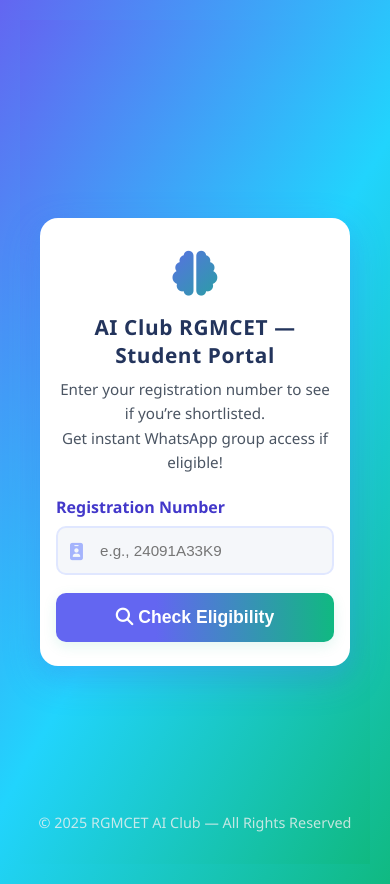
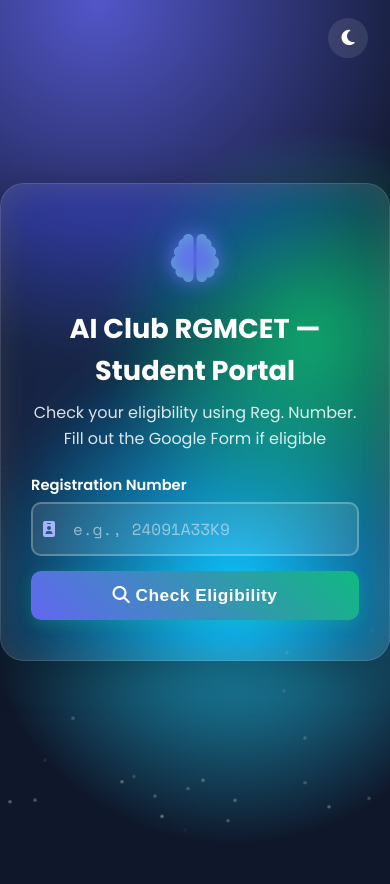
Before and after one commit to Mukkandi-Sridhar/AI_Club_Join, a plain HTML site: page index.html in a window 390 px wide. After the commit the page ends 844 px from the top, so only its background shows below. Drawn offline with nearby package versions, Linux system fonts and the light colour scheme.

Commit message:
Update index.html

```diff
--- a/index.html
+++ b/index.html
@@ -1,333 +1,465 @@
 <!DOCTYPE html>
 <html lang="en">
 <head>
-<meta charset="UTF-8">
-<meta name="viewport" content="width=device-width,initial-scale=1.0">
+<meta charset="UTF-8" />
+<meta name="viewport" content="width=device-width,initial-scale=1.0" />
 <title>AI Club RGMCET — Student Portal</title>
-<link rel="stylesheet" href="https://cdnjs.cloudflare.com/ajax/libs/font-awesome/6.4.0/css/all.min.css">
+<link
+  rel="stylesheet"
+  href="https://cdnjs.cloudflare.com/ajax/libs/font-awesome/6.4.0/css/all.min.css"
+/>
+<link
+  href="https://fonts.googleapis.com/css2?family=Poppins:wght@400;600;700&family=Space+Mono&display=swap"
+  rel="stylesheet"
+/>
 
 <style>
-/* ===== Global Reset ===== */
+  /* ========== Reset & Fonts ========== */
   * {
-  box-sizing: border-box;
     margin: 0;
     padding: 0;
+    box-sizing: border-box;
   }
-html, body {
-  min-height: 100vh;
-  font-family: 'Segoe UI', 'Inter', Arial, sans-serif;
-  background: linear-gradient(120deg, #6366f1 0%, #21d4fd 52%, #10b981 100%);
+  body {
+    font-family: "Poppins", sans-serif;
     display: flex;
     justify-content: center;
     align-items: center;
-  padding: 20px;
+    flex-direction: column;
+    min-height: 100vh;
+    overflow: hidden;
+    color: #fff;
+    background: #0f172a;
   }
 
-/* ===== Main Container ===== */
-.center-wrap {
-  display: flex;
-  justify-content: center;
-  align-items: center;
+  /* ==== Futuristic Animated Background ==== */
+  .bg {
+    position: absolute;
+    top: 0;
+    left: 0;
     width: 100%;
+    height: 100%;
+    background: radial-gradient(
+        circle at 25% top,
+        #6366f1cc,
+        transparent 40%
+      ),
+      radial-gradient(circle at 80% 40%, #10b981bb, transparent 35%),
+      radial-gradient(circle at 60% 70%, #21d4fdcc, transparent 40%);
+    z-index: -2;
+  }
+  .particles {
+    position: absolute;
+    width: 100%;
+    height: 100%;
+    overflow: hidden;
+    z-index: -1;
+  }
+  .particles span {
+    position: absolute;
+    display: block;
+    width: 4px;
+    height: 4px;
+    background: rgba(255, 255, 255, 0.4);
+    border-radius: 50%;
+    animation: float 18s infinite linear;
+  }
+  @keyframes float {
+    0% {
+      transform: translateY(120vh) scale(0.8);
+    }
+    100% {
+      transform: translateY(-10vh) scale(1);
+    }
   }
 
-/* ===== Card ===== */
+  /* ==== Card ==== */
   .card {
-  background: #fff;
-  border-radius: 20px;
-  box-shadow: 0 12px 36px rgba(99,102,241,0.28), 0 8px 16px rgba(24,188,237,0.12);
+    background: rgba(255, 255, 255, 0.06);
+    border: 1px solid rgba(255, 255, 255, 0.15);
+    backdrop-filter: blur(20px) saturate(180%);
+    border-radius: 24px;
     padding: 40px 30px;
+    text-align: center;
+    box-shadow: 0 12px 40px rgba(0, 0, 0, 0.35),
+      inset 0 1px 35px rgba(255, 255, 255, 0.08);
+    width: 100%;
     max-width: 420px;
-  width: 100%;
-  animation: fadeInUp 0.8s ease;
-  transition: transform 0.25s, box-shadow 0.25s;
+    animation: fadeInUp 0.9s ease;
+    transition: all 0.3s;
   }
   .card:hover {
     transform: translateY(-4px);
-  box-shadow: 0 14px 44px rgba(99,102,241,0.33), 0 8px 16px rgba(24,188,237,0.18);
+    box-shadow: 0 18px 50px rgba(0, 0, 0, 0.45);
   }
 
-/* ===== Animations ===== */
   @keyframes fadeInUp {
-  from {opacity:0; transform:translateY(30px);}
-  to {opacity:1; transform:translateY(0);}
+    from {
+      opacity: 0;
+      transform: translateY(40px);
+    }
+    to {
+      opacity: 1;
+      transform: translateY(0);
+    }
   }
 
-/* ===== Header ===== */
+  /* ==== Header ==== */
   .logo {
-  font-size: 2.8rem;
-  background: linear-gradient(135deg,#6366f1 30%, #10b981 80%);
+    font-size: 3rem;
+    margin-bottom: 12px;
+    background: linear-gradient(135deg, #818cf8, #34d399);
     -webkit-background-clip: text;
     -webkit-text-fill-color: transparent;
-  margin-bottom: 10px;
-  text-align: center;
+    animation: glowPulse 4s infinite alternate;
+  }
+  @keyframes glowPulse {
+    from {
+      text-shadow: 0 0 10px #34d399;
+    }
+    to {
+      text-shadow: 0 0 20px #6366f1;
+    }
   }
   h1 {
-  font-size: 1.5rem;
+    font-size: 1.7rem;
     font-weight: 700;
-  color: #23345c;
-  text-align: center;
     margin-bottom: 8px;
-  letter-spacing: .03em;
   }
   .subtitle {
     font-size: 1rem;
-  color: #4b5563;
-  text-align: center;
+    opacity: 0.85;
+    margin-bottom: 24px;
     line-height: 1.6;
-  margin-bottom: 22px;
   }
 
-/* ===== Form ===== */
-.form-group {
-  width: 100%;
-  margin-bottom: 18px;
-}
+  /* ==== Form ==== */
   label {
+    display: block;
+    text-align: left;
+    margin-bottom: 6px;
     font-weight: 600;
-  color: #4338ca;
-  font-size: 1rem;
-  margin-bottom: 8px;
-  display: block;
+    font-size: 0.92rem;
   }
   .input-wrap {
     position: relative;
-  width: 100%;
   }
   .input-icon {
     position: absolute;
-  left: 14px;
     top: 50%;
+    left: 12px;
     transform: translateY(-50%);
     color: #a5b4fc;
-  font-size: 1.08rem;
   }
   input[type="text"] {
     width: 100%;
-  padding: 14px 14px 14px 42px;
+    padding: 13px 13px 13px 40px;
+    border-radius: 10px;
+    border: 2px solid rgba(255, 255, 255, 0.25);
+    background: rgba(255, 255, 255, 0.1);
+    color: #fff;
     font-size: 1rem;
-  border: 2px solid #e0e7ff;
-  border-radius: 10px;
-  background: #f5f7fa;
+    font-family: "Space Mono", monospace;
+  }
+  input:focus {
+    border-color: #10b981;
+    box-shadow: 0 0 8px #10b98188;
     outline: none;
-  transition: border 0.2s, box-shadow 0.2s;
   }
-input[type="text"]:focus {
-  border-color: #10b981;
-  box-shadow: 0 2px 8px #10b98133;
+  ::placeholder {
+    color: #e2e8f0;
+    opacity: 0.6;
   }
 
-/* ===== Button ===== */
+  /* ==== Button ==== */
   .btn-check {
+    margin-top: 15px;
     width: 100%;
-  padding: 14px 0;
-  font-size: 1.1rem;
-  font-weight: 700;
+    padding: 14px;
     border: none;
     border-radius: 10px;
-  background: linear-gradient(90deg,#6366f1 36%,#10b981 100%);
+    font-size: 1.08rem;
+    font-weight: 700;
     color: #fff;
     cursor: pointer;
-  box-shadow: 0 4px 14px #10b9811f;
-  transition: transform 0.2s, box-shadow 0.2s;
+    letter-spacing: 0.5px;
+    background: linear-gradient(45deg, #6366f1, #10b981);
+    box-shadow: 0 4px 14px #10b98145;
+    transition: 0.25s;
   }
   .btn-check:hover {
     transform: translateY(-2px);
-  box-shadow: 0 6px 18px #10b9812f;
+    box-shadow: 0 8px 22px #6366f185;
   }
   .btn-check:active {
-  transform: scale(0.98);
+    transform: scale(0.97);
   }
 
-/* ===== Error Message ===== */
+  /* ==== Error & Success ==== */
   .error-box {
     margin-top: 12px;
-  background: #fee2e2;
-  color: #dc2626;
+    display: none;
+    background: #fecaca30;
+    color: #f87171;
+    font-weight: 600;
+    padding: 10px;
     border-radius: 8px;
-  padding: 10px 13px;
-  font-weight: 600;
-  font-size: 0.95rem;
-  text-align: center;
-  display: none;
-  box-shadow: 0 2px 12px #fca5a5aa;
+    animation: fadeIn 0.4s;
   }
-
-/* ===== Success State ===== */
   .success-section {
     display: none;
     flex-direction: column;
     align-items: center;
-  margin-top: 10px;
+    margin-top: 14px;
   }
   .success-icon {
     font-size: 3rem;
-  color: #10b981;
+    color: #22c55e;
     margin-bottom: 10px;
   }
+  .avatar-badge {
+    width: 62px;
+    height: 62px;
+    border-radius: 50%;
+    background: linear-gradient(135deg, #6366f1, #34d399);
+    color: #fff;
+    display: flex;
+    align-items: center;
+    justify-content: center;
+    font-size: 1.2rem;
+    font-weight: 700;
+    margin-bottom: 12px;
+    box-shadow: 0 4px 15px rgba(99, 102, 241, 0.4);
+  }
   .name-badge {
-  background: linear-gradient(97deg,#dbeafe 60%,#6ee7b7 100%);
-  color: #1f2937;
     font-weight: 600;
-  padding: 10px 18px;
+    font-size: 1.05rem;
+    margin-bottom: 15px;
+    padding: 8px 14px;
     border-radius: 8px;
-  margin-bottom: 16px;
-  font-size: 1rem;
-  box-shadow: 0 2px 12px #10b98128;
+    background: rgba(255, 255, 255, 0.15);
   }
-.whatsapp-btn {
-  background: linear-gradient(90deg,#25d366,#128c7e);
+  .google-form-btn {
+    display: inline-block;
+    padding: 13px 24px;
+    margin-bottom: 12px;
+    border-radius: 10px;
+    background: linear-gradient(90deg, #4285f4, #34a853);
     color: #fff;
     font-weight: 600;
-  font-size: 1.05rem;
-  border-radius: 9px;
-  padding: 12px 25px;
     text-decoration: none;
-  display: inline-block;
-  margin-bottom: 12px;
-  box-shadow: 0 6px 20px #25d36645;
     transition: transform 0.2s;
+    box-shadow: 0 4px 18px #4285f455;
   }
-.whatsapp-btn:hover { transform: translateY(-2px); }
+  .google-form-btn:hover {
+    transform: translateY(-2px);
+    background: linear-gradient(90deg, #34a853, #4285f4);
+  }
   .success-note {
-  font-size: 0.95rem;
-  color: #374151;
-  text-align: center;
+    font-size: 0.92rem;
+    opacity: 0.85;
   }
 
-/* ===== Footer ===== */
-.footer {
-  position: fixed;
-  bottom: 12px;
-  width: 100%;
-  text-align: center;
-  color: #f1f1f1;
-  font-size: 0.9rem;
-  opacity: 0.8;
+  /* ==== Toggle ==== */
+  .toggle-btn {
+    position: absolute;
+    top: 18px;
+    right: 22px;
+    border: none;
+    background: rgba(255, 255, 255, 0.1);
+    width: 40px;
+    height: 40px;
+    border-radius: 50%;
+    cursor: pointer;
+    color: #fff;
+    font-size: 1.1rem;
+    display: flex;
+    align-items: center;
+    justify-content: center;
   }
 
-/* ===== Mobile Styles ===== */
-@media (max-width: 600px) {
-  .card {
-    padding: 24px 16px;
-    border-radius: 18px;
+  /*====Dark Mode====*/
+  body.dark {
+    background: #e2e8f0;
+    color: #111;
   }
-  h1 { font-size: 1.3rem; }
-  .subtitle { font-size: 0.95rem; }
-  input[type="text"] { font-size: 0.95rem; }
+  body.dark .card {
+    background: rgba(23, 23, 23, 0.1);
+    color: #111;
+  }
+  body.dark h1,
+  body.dark .subtitle {
+    color: #111;
+  }
+  body.dark input {
+    color: #111;
+    background: rgba(0, 0, 0, 0.05);
+  }
+  body.dark .error-box {
+    background: #fee2e280;
+  }
+  body.dark .name-badge {
+    background: #f1f5f9;
   }
 </style>
 </head>
 <body>
+  <div class="bg"></div>
+  <div class="particles"></div>
+  <button class="toggle-btn" id="themeToggle">
+    <i class="fas fa-moon"></i>
+  </button>
 
-<div class="center-wrap">
   <div class="card">
-      <div class="logo"><i class="fas fa-brain"></i></div>
+    <div class="logo">
+      <i class="fas fa-brain"></i>
+    </div>
     <h1>AI Club RGMCET — Student Portal</h1>
-      <div class="subtitle">Enter your registration number to see if you’re shortlisted.<br> Get instant WhatsApp group access if eligible!</div>
+    <div class="subtitle">
+      Check your eligibility using Reg. Number.<br />
+      Fill out the Google Form if eligible
+    </div>
 
     <!-- Form -->
     <div id="formSection">
-          <form id="verifyForm" autocomplete="off">
-              <div class="form-group">
-                  <label>Registration Number</label>
+      <form id="verifyForm">
+        <label for="regNumber">Registration Number</label>
         <div class="input-wrap">
           <span class="input-icon"><i class="fas fa-id-badge"></i></span>
-                     <input type="text" id="regNumber" placeholder="e.g., 24091A33K9" maxlength="12" required>
+          <input
+            type="text"
+            id="regNumber"
+            placeholder="e.g., 24091A33K9"
+            maxlength="12"
+            required
+          />
         </div>
-              </div>
-              <button class="btn-check" type="submit"><i class="fas fa-search"></i> Check Eligibility</button>
+        <button type="submit" class="btn-check">
+          <i class="fas fa-search"></i> Check Eligibility
+        </button>
       </form>
       <div id="errorBox" class="error-box"></div>
     </div>
 
-      <!-- Success Section -->
+    <!-- Success -->
     <div class="success-section" id="successSection">
-          <div class="success-icon"><i class="fas fa-check-circle"></i></div>
+      <div class="success-icon">
+        <i class="fas fa-check-circle"></i>
+      </div>
+      <div class="avatar-badge" id="avatarBadge"></div>
       <div class="name-badge" id="nameBadge"></div>
-          <a class="whatsapp-btn" id="whatsBtn" href="https://chat.whatsapp.com/FrKdMHlW2BS8Ix3WJvRfOW?mode=ac_t" target="_blank" rel="noopener">
-              <i class="fab fa-whatsapp"></i> Join WhatsApp Group
-          </a>
-          <div class="success-note">Introduce yourself with name + reg no.</div>
-      </div>
+      <a
+        class="google-form-btn"
+        href="https://forms.gle/Spt5rZm2BFWR588h9"
+        target="_blank"
+        rel="noopener"
+        ><i class="fab fa-google"></i> Fill Google Form</a
+      >
+      <div class="success-note">Introduce yourself with Name + Reg No in the form.</div>
     </div>
   </div>
 
-<div class="footer">© 2025 RGMCET AI Club — All Rights Reserved</div>
+  <script>
+    // Generate floating particles
+    const particles = document.querySelector(".particles");
+    for (let i = 0; i < 25; i++) {
+      const span = document.createElement("span");
+      span.style.left = Math.random() * 100 + "%";
+      span.style.animationDuration = 10 + Math.random() * 20 + "s";
+      span.style.opacity = Math.random();
+      particles.appendChild(span);
+    }
 
-<script>
+    // Approved student list
     const aiClubMembers = [
-  {name:"Manti Sucharitha",reg:"24091A33K9"},
-  {name:"SHAIK SABERIN",reg:"24091A33F4"},
-  {name:"KAKANURU DEVAKI",reg:"24091A3334"},
-  {name:"C.Chandrika",reg:"24091A3327"},
-  {name:"Shaik Saniya",reg:"24091A33H2"},
-  {name:"Shaik Sana Kousar",reg:"24091A33G7"},
-  {name:"Soma Sai Charan",reg:"24091A33F8"},
-  {name:"AKULA DILEEP KUMAR",reg:"24091A3337"},
-  {name:"R.Devrndra Prasad",reg:"24091A3335"},
-  {name:"Venkateswarlu Siddavatam",reg:"24091A33Q4"},
-  {name:"GOPI JAYASIMHA",reg:"24091A3364"},
-  {name:"Naguru Harinath Reddy",reg:"24091A3349"},
-  {name:"B.Shanmukhasripriya",reg:"24091A33H8"},
-  {name:"Angadi Yeshwini",reg:"24091A33R7"},
-  {name:"YERUVA JAYASANKARREDDY",reg:"24091A3363"},
-  {name:"G. Geetha",reg:"24091A3340"},
-  {name:"Repalli Rajesh",reg:"24091A33E3"},
-  {name:"u.chandu",reg:"24091A3328"},
-  {name:"S Gowthami",reg:"24091A3343"},
-  {name:"SHANKAR",reg:"24091A33H7"},
-  {name:"A.Sharanya",reg:"24091A33H9"},
-  {name:"Sumedha Yelukuru",reg:"24091A33R6"},
-  {name:"Naga Deekshitha Bethamsetty",reg:"24091A33B6"},
-  {name:"D. MD. Muzammil",reg:"24091A33A6"},
-  {name:"Harini Posa",reg:"24091A3350"},
-  {name:"BAILLA SUSHEEL KUMAR",reg:"24091A33M7"},
-  {name:"Prathap Naik R",reg:"24091A33D7"},
-  {name:"Vempalli sivamadhurima",reg:"24091A33J3"},
-  {name:"Chowdam Ritheesh",reg:"24091A33F0"},
-  {name:"M.darshini",reg:"24091A3331"},
-  {name:"Pavani Bandapalli",reg:"24091A33D0"},
-  {name:"Sabbella Venkata Surendra Reddy",reg:"24091A33Q3"},
-  {name:"Roshan sreeram",reg:"24091A33F1"},
-  {name:"M SHIVA KISHORE",reg:"24091A33J2"},
-  {name:"B.SAIKIRAN",reg:"24091A33G4"},
-  {name:"KURUBA ANIL",reg:"24091A3313"},
-  {name:"Sangeetha. V",reg:"24091A33G9"},
-  {name:"Sahithi",reg:"24091A33F5"},
-  {name:"M Likith",reg:"24091A3383"},
-  {name:"K.Naga Sandeep",reg:"24091A33B8"}
+      { name: "Manti Sucharitha", reg: "24091A33K9" },
+      { name: "SHAIK SABERIN", reg: "24091A33F4" },
+      { name: "KAKANURU DEVAKI", reg: "24091A3334" },
+      { name: "C.Chandrika", reg: "24091A3327" },
+      { name: "Shaik Saniya", reg: "24091A33H2" },
+      { name: "Shaik Sana Kousar", reg: "24091A33G7" },
+      { name: "Soma Sai Charan", reg: "24091A33F8" },
+      { name: "AKULA DILEEP KUMAR", reg: "24091A3337" },
+      { name: "R.Devrndra Prasad", reg: "24091A3335" },
+      { name: "Venkateswarlu Siddavatam", reg: "24091A33Q4" },
+      { name: "GOPI JAYASIMHA", reg: "24091A3364" },
+      { name: "Naguru Harinath Reddy", reg: "24091A3349" },
+      { name: "B.Shanmukhasripriya", reg: "24091A33H8" },
+      { name: "Angadi Yeshwini", reg: "24091A33R7" },
+      { name: "YERUVA JAYASANKARREDDY", reg: "24091A3363" },
+      { name: "G. Geetha", reg: "24091A3340" },
+      { name: "Repalli Rajesh", reg: "24091A33E3" },
+      { name: "u.chandu", reg: "24091A3328" },
+      { name: "S Gowthami", reg: "24091A3343" },
+      { name: "SHANKAR", reg: "24091A33H7" },
+      { name: "A.Sharanya", reg: "24091A33H9" },
+      { name: "Sumedha Yelukuru", reg: "24091A33R6" },
+      { name: "Naga Deekshitha Bethamsetty", reg: "24091A33B6" },
+      { name: "D. MD. Muzammil", reg: "24091A33A6" },
+      { name: "Harini Posa", reg: "24091A3350" },
+      { name: "BAILLA SUSHEEL KUMAR", reg: "24091A33M7" },
+      { name: "Prathap Naik R", reg: "24091A33D7" },
+      { name: "Vempalli sivamadhurima", reg: "24091A33J3" },
+      { name: "Chowdam Ritheesh", reg: "24091A33F0" },
+      { name: "M.darshini", reg: "24091A3331" },
+      { name: "Pavani Bandapalli", reg: "24091A33D0" },
+      { name: "Sabbella Venkata Surendra Reddy", reg: "24091A33Q3" },
+      { name: "Roshan sreeram", reg: "24091A33F1" },
+      { name: "M SHIVA KISHORE", reg: "24091A33J2" },
+      { name: "B.SAIKIRAN", reg: "24091A33G4" },
+      { name: "KURUBA ANIL", reg: "24091A3313" },
+      { name: "Sangeetha. V", reg: "24091A33G9" },
+      { name: "Sahithi", reg: "24091A33F5" },
+      { name: "M Likith", reg: "24091A3383" },
+      { name: "K.Naga Sandeep", reg: "24091A33B8" },
     ];
 
-const verifyForm = document.getElementById('verifyForm');
-const regNumber = document.getElementById('regNumber');
-const formSection = document.getElementById('formSection');
-const errorBox = document.getElementById('errorBox');
-const successSection = document.getElementById('successSection');
-const nameBadge = document.getElementById('nameBadge');
+    const form = document.getElementById("verifyForm"),
+      regNumber = document.getElementById("regNumber"),
+      errorBox = document.getElementById("errorBox"),
+      formSection = document.getElementById("formSection"),
+      successSection = document.getElementById("successSection"),
+      nameBadge = document.getElementById("nameBadge"),
+      avatarBadge = document.getElementById("avatarBadge");
 
-verifyForm.addEventListener('submit', function(e) {
+    form.addEventListener("submit", (e) => {
       e.preventDefault();
-  errorBox.style.display = 'none';
+      errorBox.style.display = "none";
+      let regNo = regNumber.value.trim().toUpperCase();
 
-  let regNo = regNumber.value.trim().toUpperCase();
       if (!regNo || regNo.length < 8) {
-      errorBox.textContent = "Please enter your registration number (at least 8 characters).";
-      errorBox.style.display = 'block';
+        errorBox.textContent = "Enter a valid Reg. No (min 8 chars).";
+        errorBox.style.display = "block";
         return;
       }
-  let member = aiClubMembers.find(m => m.reg.toUpperCase() === regNo);
+
+      let member = aiClubMembers.find((m) => m.reg.toUpperCase() === regNo);
+
       if (member) {
-      formSection.style.display = 'none';
-      nameBadge.innerHTML = `<span style="background:#4f46e5;color:#fff;padding:2px 8px;border-radius:4px;font-size:.9rem;margin-right:6px;">${member.reg}</span> ${member.name}`;
-      successSection.style.display = 'flex';
+        formSection.style.display = "none";
+        nameBadge.textContent = `${member.reg} — ${member.name}`;
+        avatarBadge.textContent = member.name
+          .split(" ")
+          .map((n) => n[0])
+          .join("")
+          .slice(0, 2)
+          .toUpperCase();
+        successSection.style.display = "flex";
       } else {
-      errorBox.textContent = "Registration number not found.";
-      errorBox.style.display = 'block';
+        errorBox.textContent =
+          "Registration number not found. Please check again.";
+        errorBox.style.display = "block";
       }
-  regNumber.blur();
+    });
+
+    // Dark Mode Toggle
+    const toggleBtn = document.getElementById("themeToggle");
+    toggleBtn.addEventListener("click", () => {
+      document.body.classList.toggle("dark");
+      toggleBtn.innerHTML = document.body.classList.contains("dark")
+        ? '<i class="fas fa-sun"></i>'
+        : '<i class="fas fa-moon"></i>';
     });
   </script>
-
 </body>
 </html>
```
Lines whose indentation alone changed are shown as unchanged.
